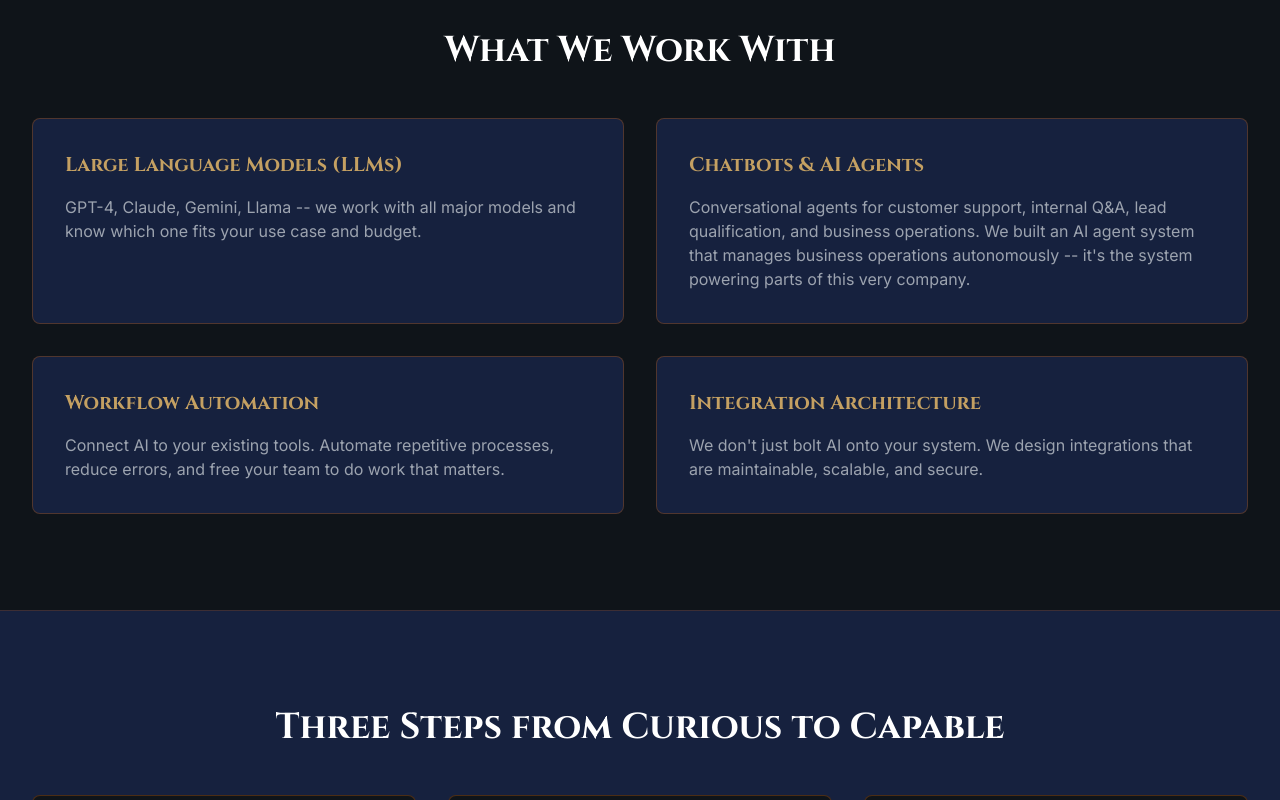
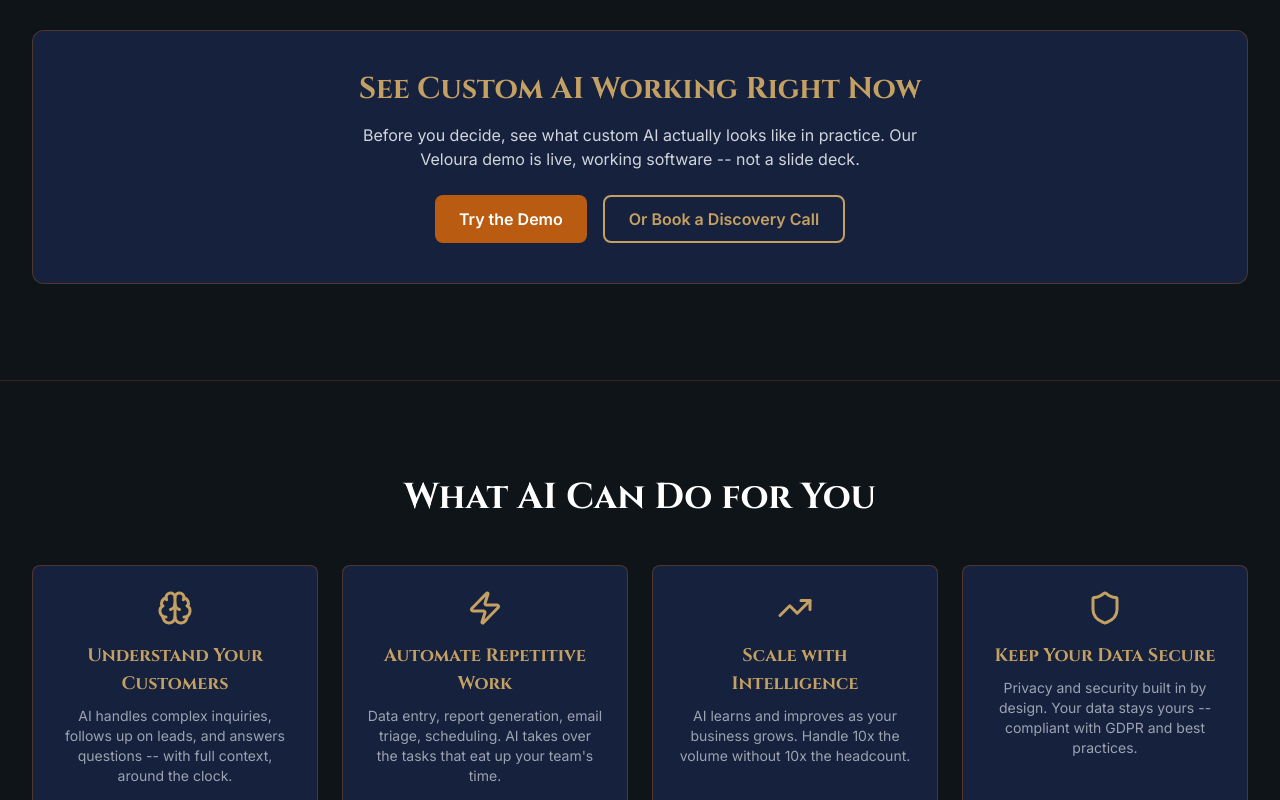
Before and after one commit to itsvetkov1/forgingapps-website, a Next.js app: page /ai-consulting in a window 1280 px wide. Shown: the part 2680-3480 px from the top of the page. Built offline with nearby package versions, Linux system fonts and the light colour scheme.

Commit message:
[hermes] update: ai-consulting page — demo callout (WEB-006), outcome-focused language (WEB-007)

```diff
--- a/app/ai-consulting/page.tsx
+++ b/app/ai-consulting/page.tsx
@@ -1,6 +1,7 @@
 import Link from 'next/link'
 import Hero from '@/components/Hero'
 import { Metadata } from 'next'
+import { Brain, Zap, TrendingUp, Shield } from 'lucide-react'
 
 export const metadata: Metadata = {
   title: 'AI Consulting for Business -- The Oracle | ForgingApps',
@@ -138,31 +139,58 @@
         </div>
       </section>
 
+      {/* Demo Callout */}
+      <section className="section-py bg-forge-dark border-t border-forge-ember/20">
+        <div className="container-custom">
+          <div className="bg-forge-stone border border-forge-ember/30 rounded-xl p-8 md:p-10 text-center">
+            <h2 className="font-cinzel text-2xl md:text-3xl font-bold text-forge-gold mb-4">
+              See Custom AI Working Right Now
+            </h2>
+            <p className="text-gray-300 max-w-xl mx-auto mb-6">
+              Before you decide, see what custom AI actually looks like in practice. Our Veloura demo is live, working software -- not a slide deck.
+            </p>
+            <div className="flex flex-col sm:flex-row gap-4 justify-center">
+              <Link href="/demo/veloura-support" className="btn-primary">
+                Try the Demo
+              </Link>
+              <Link href="/contact" className="btn-secondary">
+                Or Book a Discovery Call
+              </Link>
+            </div>
+          </div>
+        </div>
+      </section>
+
       {/* Our AI Expertise */}
       <section className="section-py bg-forge-dark border-t border-forge-ember/20">
         <div className="container-custom">
-          <h2 className="font-cinzel text-4xl font-bold text-center mb-12">What We Work With</h2>
-          <div className="grid grid-cols-1 md:grid-cols-2 gap-8">
-            <div className="bg-forge-stone border border-forge-ember/30 rounded-lg p-8">
-              <h3 className="font-cinzel text-xl font-bold text-forge-gold mb-4">Large Language Models (LLMs)</h3>
-              <p className="text-gray-400">GPT-4, Claude, Gemini, Llama -- we work with all major models and know which one fits your use case and budget.</p>
+          <h2 className="font-cinzel text-4xl font-bold text-center mb-12">What AI Can Do for You</h2>
+          <div className="grid grid-cols-1 md:grid-cols-2 lg:grid-cols-4 gap-6 mb-8">
+            <div className="bg-forge-stone border border-forge-ember/30 rounded-lg p-6 text-center">
+              <div className="text-forge-gold mb-4 flex justify-center"><Brain size={36} /></div>
+              <h3 className="font-cinzel text-lg font-bold text-forge-gold mb-2">Understand Your Customers</h3>
+              <p className="text-gray-400 text-sm">AI handles complex inquiries, follows up on leads, and answers questions -- with full context, around the clock.</p>
             </div>
 
-            <div className="bg-forge-stone border border-forge-ember/30 rounded-lg p-8">
-              <h3 className="font-cinzel text-xl font-bold text-forge-gold mb-4">Chatbots & AI Agents</h3>
-              <p className="text-gray-400">Conversational agents for customer support, internal Q&A, lead qualification, and business operations. We built an AI agent system that manages business operations autonomously -- it's the system powering parts of this very company.</p>
+            <div className="bg-forge-stone border border-forge-ember/30 rounded-lg p-6 text-center">
+              <div className="text-forge-gold mb-4 flex justify-center"><Zap size={36} /></div>
+              <h3 className="font-cinzel text-lg font-bold text-forge-gold mb-2">Automate Repetitive Work</h3>
+              <p className="text-gray-400 text-sm">Data entry, report generation, email triage, scheduling. AI takes over the tasks that eat up your team's time.</p>
             </div>
 
-            <div className="bg-forge-stone border border-forge-ember/30 rounded-lg p-8">
-              <h3 className="font-cinzel text-xl font-bold text-forge-gold mb-4">Workflow Automation</h3>
-              <p className="text-gray-400">Connect AI to your existing tools. Automate repetitive processes, reduce errors, and free your team to do work that matters.</p>
+            <div className="bg-forge-stone border border-forge-ember/30 rounded-lg p-6 text-center">
+              <div className="text-forge-gold mb-4 flex justify-center"><TrendingUp size={36} /></div>
+              <h3 className="font-cinzel text-lg font-bold text-forge-gold mb-2">Scale with Intelligence</h3>
+              <p className="text-gray-400 text-sm">AI learns and improves as your business grows. Handle 10x the volume without 10x the headcount.</p>
             </div>
 
-            <div className="bg-forge-stone border border-forge-ember/30 rounded-lg p-8">
-              <h3 className="font-cinzel text-xl font-bold text-forge-gold mb-4">Integration Architecture</h3>
-              <p className="text-gray-400">We don't just bolt AI onto your system. We design integrations that are maintainable, scalable, and secure.</p>
+            <div className="bg-forge-stone border border-forge-ember/30 rounded-lg p-6 text-center">
+              <div className="text-forge-gold mb-4 flex justify-center"><Shield size={36} /></div>
+              <h3 className="font-cinzel text-lg font-bold text-forge-gold mb-2">Keep Your Data Secure</h3>
+              <p className="text-gray-400 text-sm">Privacy and security built in by design. Your data stays yours -- compliant with GDPR and best practices.</p>
             </div>
           </div>
+          <p className="text-center text-gray-500 text-sm">We work with the latest proven AI models, selecting the right tool for your specific needs and budget.</p>
         </div>
       </section>
 
```
